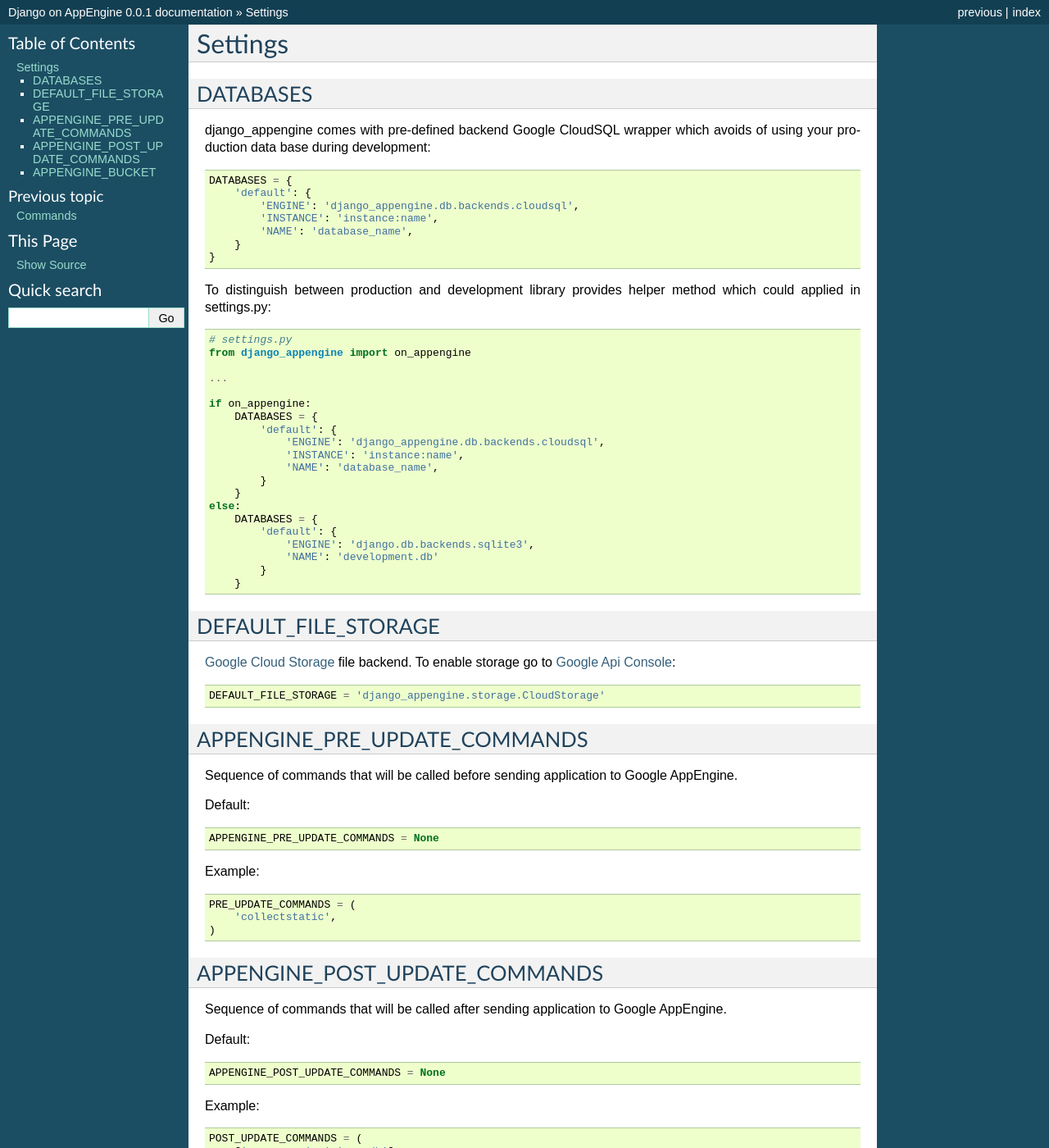
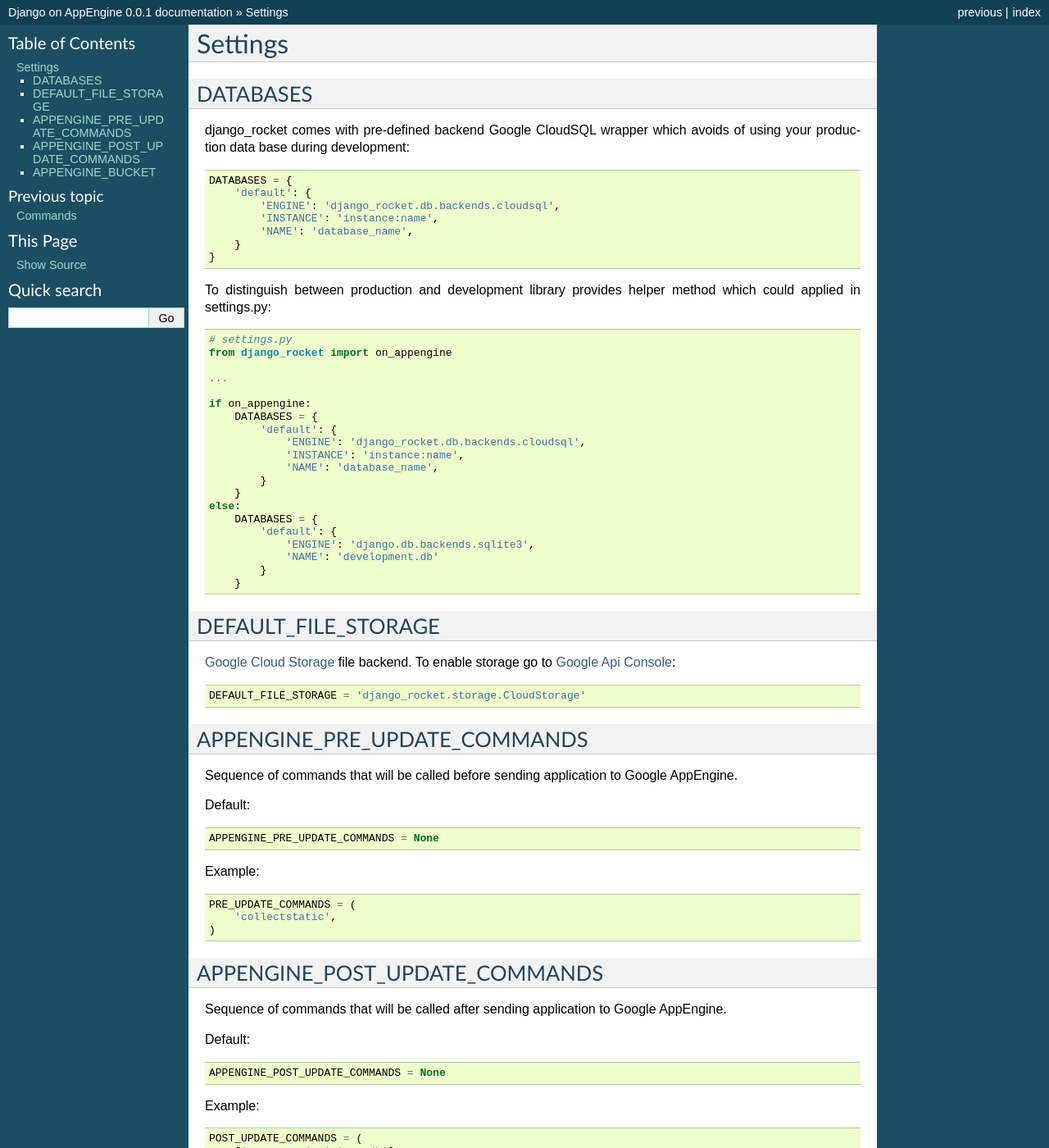
Before and after one commit to xando/django-rocket-engine, a Sphinx documentation site: the page built from docs/settings.rst, in a window 1280 px wide and 1400 px high. Shown: the whole window at 82% size. Built offline with Sphinx 7.4.7, drawn with Linux system fonts in a browser that asks for light colours; some of the changed text lies outside the part shown.

Commit message:
Name changed.

```diff
--- a/docs/index.rst
+++ b/docs/index.rst
@@ -6,7 +6,7 @@
 Welcome
 =======
 
-Welcome to Django on AppEngine documentation.
+Welcome to Django Rocket, Django on AppEngine documentation.
 
 Motivation  to create  this project  was  the fact  of publication  by
 Google CloudSQL backend.  This library as  it is is not for production
@@ -19,7 +19,7 @@
 <http://www.allbuttonspressed.com/projects/djangoappengine>`_  project.
 
 Project is in experimental stage, source could could be found on `github
-<https://github.com/xando/django_appengine>`_.
+<https://github.com/xando/django_rocket>`_.
 
 Contents
 --------
--- a/docs/settings.rst
+++ b/docs/settings.rst
@@ -5,11 +5,11 @@
 DATABASES
 ---------
 
-django_appengine comes with pre-defined backend Google CloudSQL wrapper which avoids of using your production data base during development::
+django_rocket comes with pre-defined backend Google CloudSQL wrapper which avoids of using your production data base during development::
 
     DATABASES = {
         'default': {
-            'ENGINE': 'django_appengine.db.backends.cloudsql',
+            'ENGINE': 'django_rocket.db.backends.cloudsql',
             'INSTANCE': 'instance:name',
             'NAME': 'database_name',
         }
@@ -18,14 +18,14 @@
 To distinguish between production and development library provides helper method which could applied in settings.py::
 
     # settings.py
-    from django_appengine import on_appengine
+    from django_rocket import on_appengine
 
     ...
 
     if on_appengine:
         DATABASES = {
             'default': {
-                'ENGINE': 'django_appengine.db.backends.cloudsql',
+                'ENGINE': 'django_rocket.db.backends.cloudsql',
                 'INSTANCE': 'instance:name',
                 'NAME': 'database_name',
             }
@@ -46,7 +46,7 @@
 file backend. To  enable   storage  go   to  `Google   Api  Console
 <https://code.google.com/apis/console>`_::
 
-    DEFAULT_FILE_STORAGE = 'django_appengine.storage.CloudStorage'
+    DEFAULT_FILE_STORAGE = 'django_rocket.storage.CloudStorage'
 
 
 APPENGINE_PRE_UPDATE_COMMANDS
@@ -87,7 +87,7 @@
 `Google   Cloud  Storage   <https://developers.google.com/storage/>`_
 bucket  name.    To  enable   storage  go   to  `Google   Api  Console
 <https://code.google.com/apis/console>`_.  Settings dedicated  to work
-with django_appengine.storage.CloudStorage
+with django_rocket.storage.CloudStorage
 See :doc:`../settings`.
 
 Default::
@@ -96,5 +96,5 @@
 
 Example::
 
-    DEFAULT_FILE_STORAGE = 'django_appengine.storage.CloudStorage'
+    DEFAULT_FILE_STORAGE = 'django_rocket.storage.CloudStorage'
     APPENGINE_BUCKET = 'my-bucket'
```
Also changed, not shown: docs/installation.rst (+4 -4 lines).
